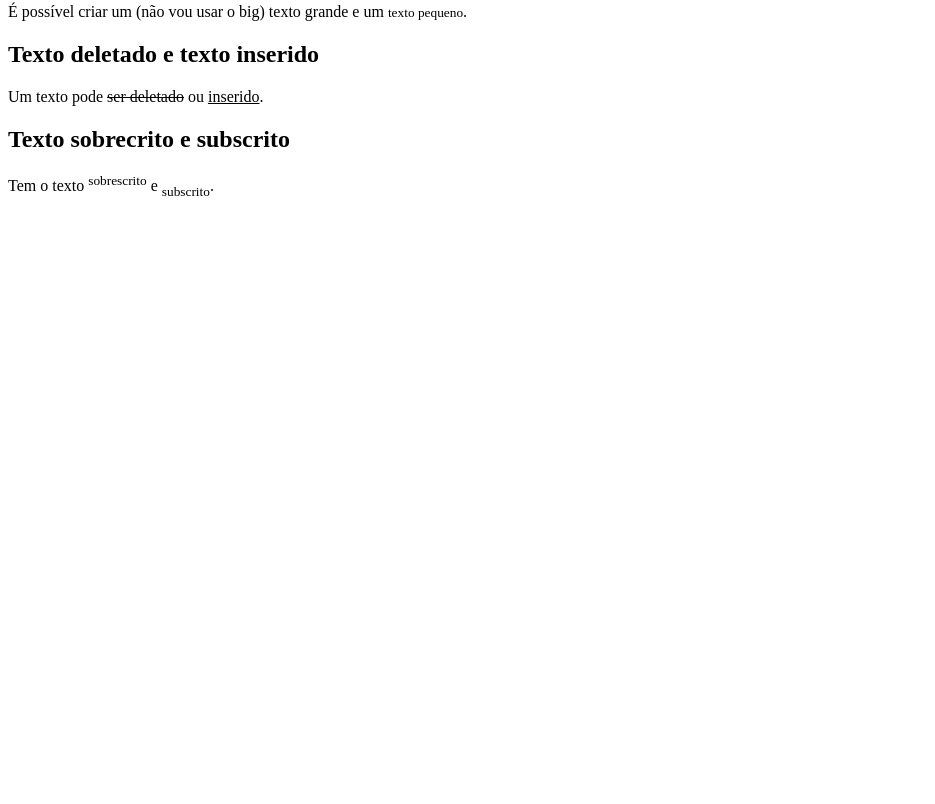
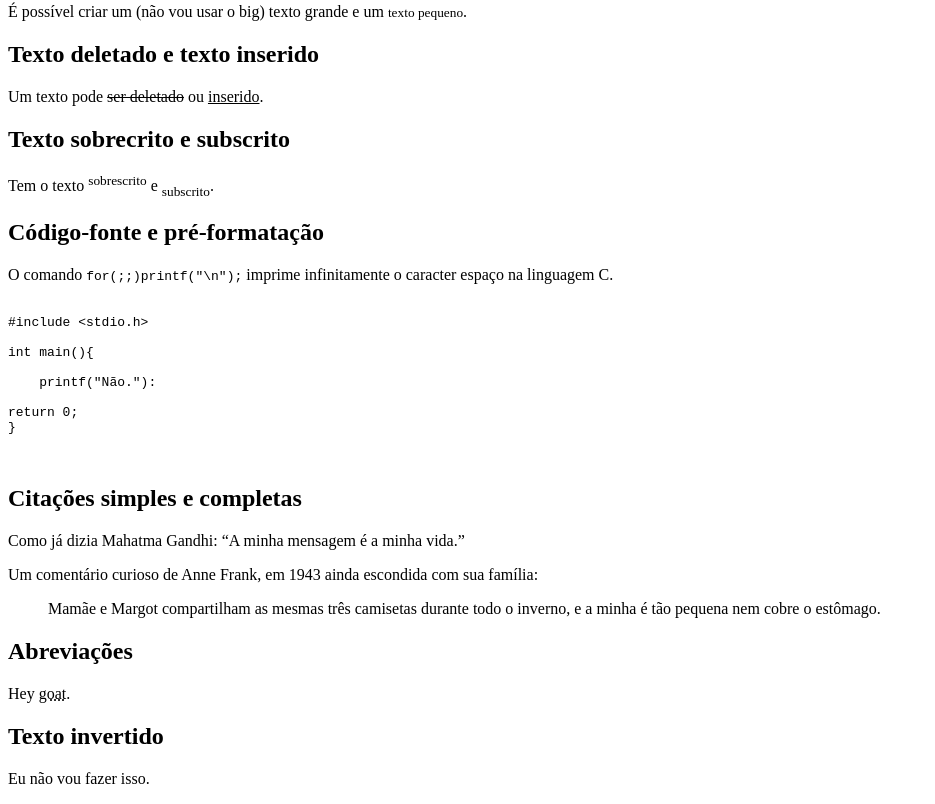
Before and after one commit to lucasb20/Treino_front-end, a plain HTML site: page formatacao.html in a window 1280 px wide. Shown: the part 446-1250 px from the top of the page, without its empty margins (0-935 px from the left). Before the commit the page ends 800 px from the top, so only its background shows below. Drawn offline with Linux system fonts and the light colour scheme.

Commit message:
Formatações mais semânticas.

```diff
--- a/formatacao.html
+++ b/formatacao.html
@@ -25,5 +25,29 @@
     <p>Um texto pode <del>ser deletado</del> ou <ins>inserido</ins>.</p>
     <h2>Texto sobrecrito e subscrito</h2>
     <p>Tem o texto <sup>sobrescrito</sup> e <sub>subscrito</sub>.</p>
+    <h2>Código-fonte e pré-formatação</h2>
+    <p>O comando <code>for(;;)printf("\n");</code> imprime infinitamente o caracter espaço na linguagem C.</p>
+    <pre>
+        <code>
+#include &lt;stdio.h&gt;
+
+int main(){
+
+    printf("Não."):
+
+return 0;
+}
+        </code>
+    </pre>
+    <h2>Citações simples e completas</h2>
+    <p>Como já dizia Mahatma Gandhi: <q>A minha mensagem é a minha vida.</q></p>
+    <p>Um comentário curioso de Anne Frank, em 1943 ainda escondida com sua família: </p>
+    <blockquote cite="https://upload.wikimedia.org/wikipedia/commons/thumb/2/27/Anne_Frank_lacht_naar_de_schoolfotograaf_%28cropped%29.jpg/800px-Anne_Frank_lacht_naar_de_schoolfotograaf_%28cropped%29.jpg">
+        Mamãe e Margot compartilham as mesmas três camisetas durante todo o inverno, e a minha é tão pequena nem cobre o estômago.
+    </blockquote>
+    <h2>Abreviações</h2>
+    <p>Hey <abbr title="greatest of all time">goat</abbr>.</p>
+    <h2>Texto invertido</h2>
+    <p>Eu não vou fazer isso.</p>
 </body>
 </html>
```
